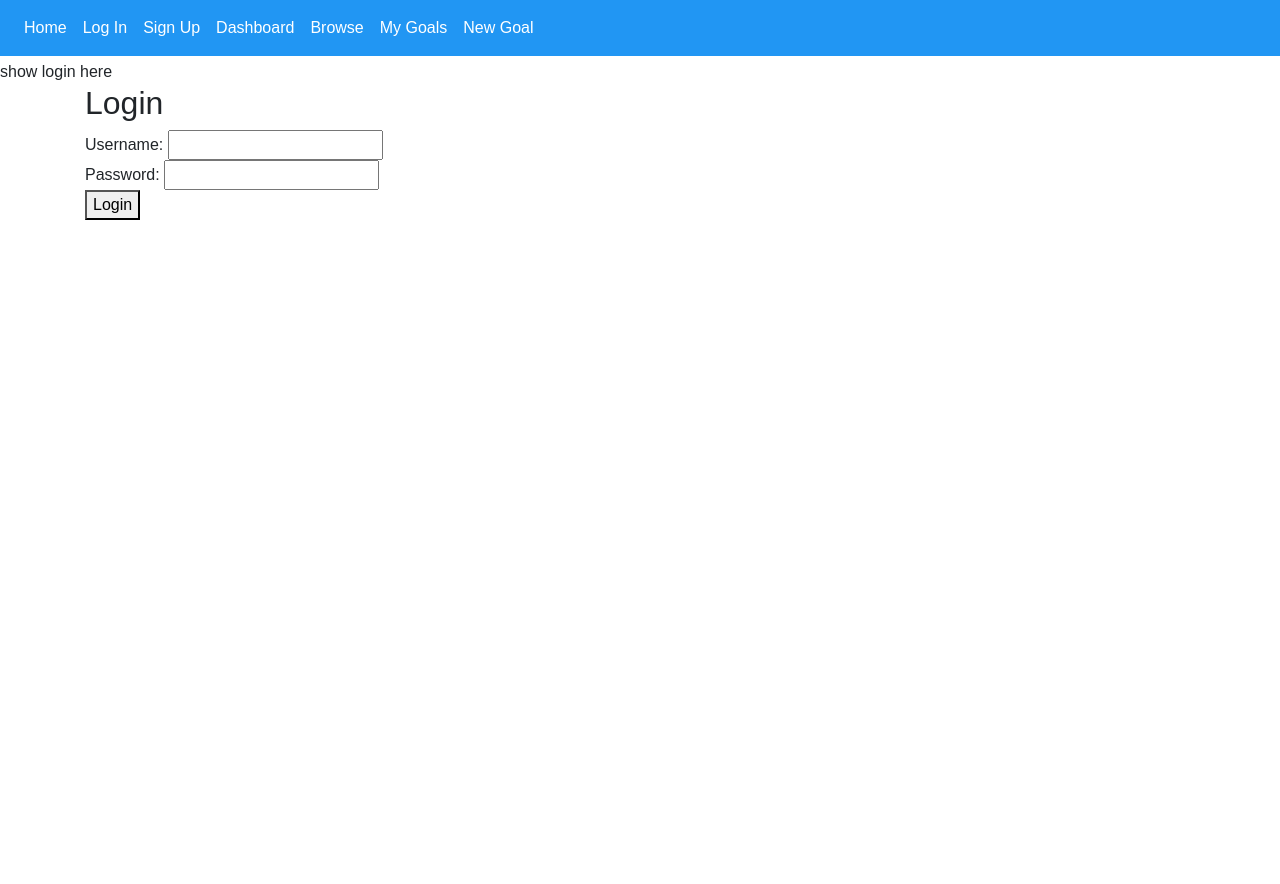
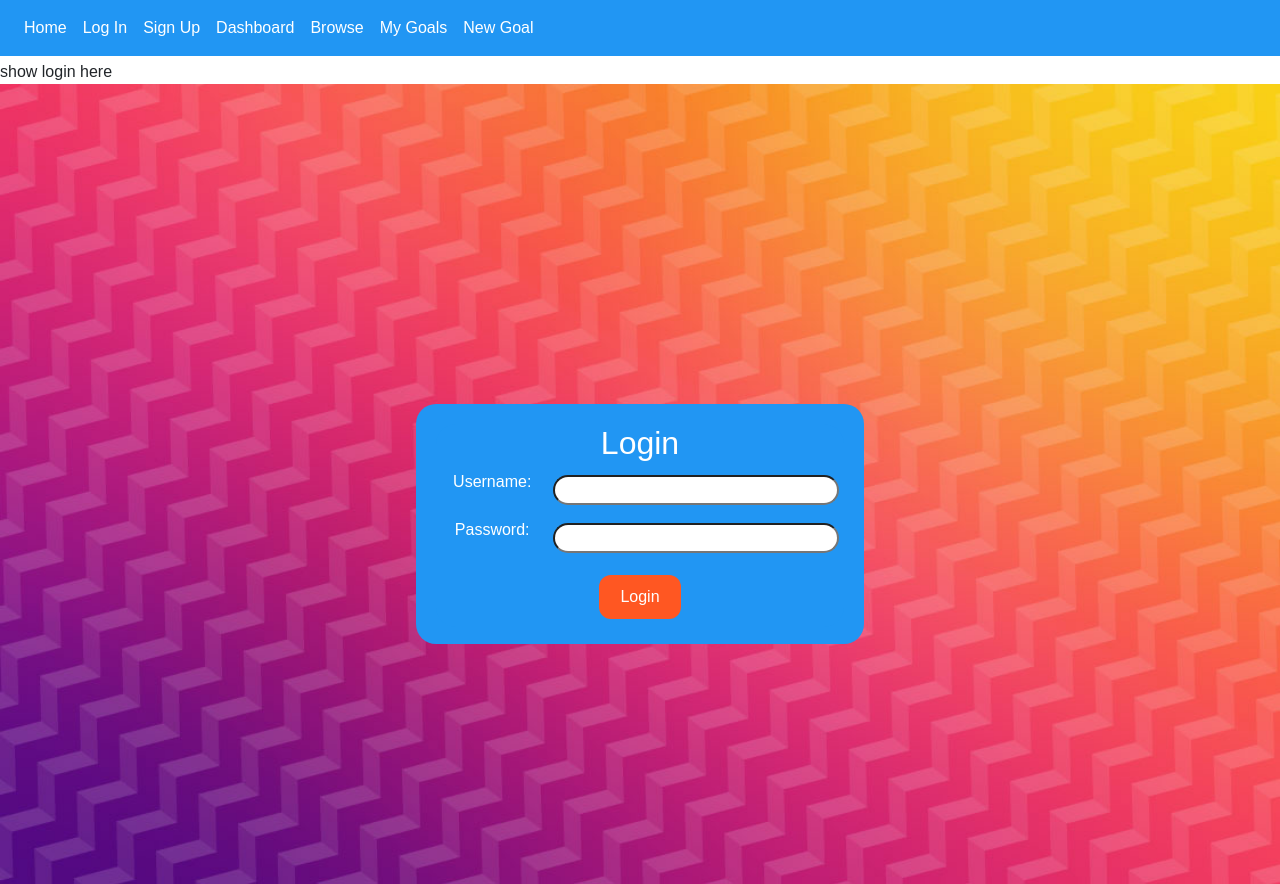
Before and after one commit to ryankegerreis/promise, a React (Create React App) app in the folder client/: page /login in a window 1280 px wide. Built offline with nearby package versions, Linux system fonts and the light colour scheme.

Commit message:
Styles added

```diff
--- a/client/src/components/pages/Home.jsx
+++ b/client/src/components/pages/Home.jsx
@@ -5,19 +5,13 @@ export default class Home extends Component {
     return (
       <Fragment>
         <div className="home-bg">
-
-          <div className='center' id='button-container'>
-            <h3 className='home-text'>Welcome To Promise.</h3>
+          <div className='home-center' id='button-container'>
+            <h3 className='home-text'>Make A Promise To <span></span></h3>
             <p className='home-text'>Login or Sign Up to make a promise.</p>
             <a href="./login" className='button' id='#button2'>Login</a>
             <a href="./signup" className='button' id='#button1'>Sign Up</a>
-
-
           </div>
-
-
         </div>
-
       </Fragment>
     )
   }
--- a/client/src/components/pages/Login.jsx
+++ b/client/src/components/pages/Login.jsx
@@ -30,17 +30,29 @@ export default class Login extends Component {
 
   render() {
     return (
-      <div className="Login page container">
-        <h2>Login</h2>
+      <div className="page login-bg">
+        <div className='center'>
+          <div className='login-box'>
+            <h2 className='home-text'>Login</h2>
             <form>
-          Username: <input type="text" value={this.state.username} name="username" onChange={this.handleInputChange} /> <br />
-          Password: <input type="password" value={this.state.password} name="password" onChange={this.handleInputChange} /> <br />
-          <button onClick={(e) => this.handleClick(e)}>Login</button>
+              <div className='home-text'>
+                Username: <input type="text" value={this.state.username} name="username" onChange={this.handleInputChange} />
+              </div>
+              <br />
+              <div>
+                <div className='home-text'>
+                  Password: <input type="password" value={this.state.password} name="password" onChange={this.handleInputChange} />
+                </div>
+                <br />
+                <button className='button' id='button3' onClick={(e) => this.handleClick(e)}>Login</button>
+              </div>
             </form>
             {this.state.message && <div className="info info-danger">
               {this.state.message}
             </div>}
           </div>
+        </div>
+      </div >
     );
   }
 }
--- a/client/src/components/pages/NewGoal.jsx
+++ b/client/src/components/pages/NewGoal.jsx
@@ -40,18 +40,34 @@ export default class NewGoal extends Component {
 
   render() {
     return (
-      <div className="AddGoal">
-        <h2>Add a new goal</h2>
-        <form>
-          Name: <input type="text" value={this.state.name} name="name" onChange={this.handleInputChange} /> <br />
-          Partner: <input type="text" value={this.state.partner} name="partner" onChange={this.handleInputChange} /> <br />
-          Due Date: <input type="date" value={this.state.date} name="date" onChange={this.handleInputChange} /> <br />
-          Description: <textarea value={this.state.description} name="description" cols="30" rows="10" onChange={this.handleInputChange} ></textarea> <br />
-          <button onClick={(e) => this.handleClick(e)}>Add A Goal</button>
-        </form>
-        {this.state.message && <div className="info">
-          {this.state.message}
-        </div>}
+      <div className="page">
+        <div className='new-center home-text'>
+          <h2>Make A New Promise</h2>
+          <form>
+            <div>
+              Name: <input type="text" value={this.state.name} name="name" onChange={this.handleInputChange} />
+            </div>
+            <br />
+            <div>
+              Partner: <input type="text" value={this.state.partner} name="partner" onChange={this.handleInputChange} />
+            </div>
+            <br />
+            <div>
+              Due Date: <input type="date" value={this.state.date} name="date" onChange={this.handleInputChange} />
+            </div>
+            <br />
+            <div>
+              Description: <textarea value={this.state.description} name="description" cols="30" rows="10" onChange={this.handleInputChange} ></textarea>
+            </div>
+            <br />
+            <div>
+              <button className='button' id='button5' onClick={(e) => this.handleClick(e)}>Add A Goal</button>
+            </div>
+          </form>
+          {this.state.message && <div className="info">
+            {this.state.message}
+          </div>}
+        </div>
       </div>
     );
   }
--- a/client/src/components/pages/Signup.jsx
+++ b/client/src/components/pages/Signup.jsx
@@ -36,17 +36,28 @@ export default class Signup extends Component {
 
   render() {
     return (
-      <div className="Signup">
-        <h2>Signup</h2>
-        <form>
-          Username: <input type="text" value={this.state.username} name="username" onChange={this.handleInputChange} /> <br />
-          Name: <input type="text" value={this.state.name} name="name" onChange={this.handleInputChange} /> <br />
-          Password: <input type="password" value={this.state.password} name="password" onChange={this.handleInputChange} /> <br />
-          <button onClick={(e) => this.handleClick(e)}>Signup</button>
-        </form>
-        {this.state.message && <div className="info info-danger">
-          {this.state.message}
-        </div>}
+      <div className="Signup page">
+        <div className='signup-box home-text'>
+          <h2 className='align-stuff'>Signup</h2>
+          <form>
+            <div className>
+              Username: <input type="text" value={this.state.username} name="username" onChange={this.handleInputChange} />
+            </div>
+            <br />
+            <div>
+              Name: <input type="text" value={this.state.name} name="name" onChange={this.handleInputChange} />
+            </div>
+            <br />
+            <div>
+              Password: <input type="password" value={this.state.password} name="password" onChange={this.handleInputChange} />
+            </div>
+            <br />
+            <button className='button align-stuff' id='button4' onClick={(e) => this.handleClick(e)}>Signup</button>
+          </form>
+          {this.state.message && <div className="info info-danger">
+            {this.state.message}
+          </div>}
+        </div>
       </div>
     );
   }
--- a/client/src/components/pages/mygoals.jsx
+++ b/client/src/components/pages/mygoals.jsx
@@ -25,12 +25,24 @@ export default class MyGoals extends Component {
   render() {
     return (
       <Fragment>
-        <div>
+        <div className='page'>
           {/* Style with bootstrap cards */}
           <h2>My Goals</h2>
-          {this.state.goals.map((aGoal, i) => <li key={aGoal._id}>{aGoal.name} {aGoal.partner} {aGoal.date} {aGoal.description}<button onClick={() => this.deleteGoal(aGoal._id, i)} className="btn btn-primary" >Delete</button></li>)}
-        </div>
-      </Fragment>
+          <div className='card-deck'>
+            <div className='card'>
+              <div className='card-body'>
+                {this.state.goals.map((aGoal, i) => <div key={aGoal._id}>
+                  <div className='card-title'>{aGoal.name}</div>
+                  <div className='card-subtitle'>{aGoal.partner}</div>
+                  <div className='card-text'>{aGoal.description}</div>
+                  <div className='card-text'>{aGoal.date}</div>
+                  <button onClick={() => this.deleteGoal(aGoal._id, i)} className="btn btn-primary" >Delete</button>
+                </div>)}
+              </div>
+            </div>
+          </div>
+        </div >
+      </Fragment >
     );
   }
   componentDidMount() {
--- a/client/src/index.scss
+++ b/client/src/index.scss
@@ -41,13 +41,12 @@ body {
 .center {
   top:40%;
   margin: auto;
-  width: 30%;
-  height:20%;
+  width: 35%;
+  height:30%;
   padding: 20px;
   position: relative;
   background-color: #2196F3;
   border-radius: 20px;
-
 }
 
 .button{
@@ -58,7 +57,7 @@ body {
   text-align:center;
   border-radius:12px;
   transition-duration: 0.4s;
-  margin: 10px 20px;
+  margin:20px;
   }
 
   .button:hover {
@@ -69,14 +68,10 @@ body {
   .page{
     width:100vw;
     height:100vh;
+    flex-flow: row wrap;
     }
 // --------------------
-// Flex styles
 
-
-.container{
-  flex-flow: row wrap;
-}
 
 // --------------------
 // Style for Home component
@@ -84,6 +79,17 @@ body {
   p {
     font-size: 1.2em;
   }
+}
+
+.home-center {
+  top:40%;
+  margin: auto;
+  width: 35%;
+  height:20%;
+  padding: 20px;
+  position: relative;
+  background-color: #2196F3;
+  border-radius: 20px;
 }
 
 .home-bg {
@@ -94,15 +100,14 @@ body {
   background-color:#BBDEFB;
 }
 
+
 #button1,#button2 {
   display: inline-block;
   padding-left:50px;
   position: relative;
 }
 
-// #button1 {
-//   width: 500px;
-// }
+
 
 #button-container{
   text-align:center;
@@ -125,8 +130,121 @@ color:white;
 }
 
 .nav-text:hover {
-  background-color: white; /* Green */
-  color: black;
+  // background-color: white; /* Green */
+  color: #FF5722;
+}
+
+//Style for Login Page
+.login-box{
+  background-color: #2196F3;
+  border-radius: 20px;
+text-align: center;
+}
+
+input[type=text] {
+  background-color: white;
+   border-radius: 20px;
+  background-position: 10px 10px;
+  background-repeat: no-repeat;
+  padding-left: 40px;
+  margin:5px;
+  width:70%;
+  float:right;
+}
+
+input[type=password] {
+  background-color: white;
+   border-radius: 20px;
+  background-position: 10px 10px;
+  background-repeat: no-repeat;
+  padding-left: 40px;
+  margin:5px;
+  width:70%;
+  float:right;
+}
+
+input[type=date] {
+  background-color: white;
+   border-radius: 20px;
+  background-position: 10px 10px;
+  background-repeat: no-repeat;
+  padding-left: 40px;
+  margin:5px;
+  width:70%;
+  float:right;
+}
+
+#button3 {
+width:20%;
+margin:2%
+}
+
+.login-bg{
+  background-image: url("./images/pattern.jpg");
+  background-size: cover;
+  background-repeat: no-repeat;
+  height:100vh;
+  background-color:#BBDEFB;
+}
+
+//Style for Sign Up Page
+
+.signup-box{
+  top:40%;
+  margin: auto;
+  width: 35%;
+  height:35%;
+  padding: 20px;
+  position: relative;
+  background-color: #2196F3;
+  border-radius: 20px;
+}
+
+#button4{
+  width:20%;
+  margin:2%;
+  position: relative;
+  margin-left:40%;
+}
+
+.align-stuff{
+  text-align:center;
+}
+
+
+//Style for My Promises
+.card-bg{
+  background-color:#00B3B3;
+}
+
+//Style for New Promise Page
+.new-center{
+  top:20%;
+  margin: auto;
+  width: 55%;
+  height:67%;
+  padding: 20px;
+  position: relative;
+  background-color: #2196F3;
+  border-radius: 20px;
+}
+
+textarea {
+  background-color: white;
+   border-radius: 20px;
+  background-position: 10px 10px;
+  background-repeat: no-repeat;
+  padding-left: 40px;
+  margin:5px;
+  width:70%;
+  float:right;
+}
+
+#button5{
+  width:20%;
+  margin:2%;
+  position: relative;
+  margin-left:40%;
 }
 
 // --------------------
@@ -137,3 +255,62 @@ color:white;
     color: $primary;
   }
 }
+
+//Animations
+span:before{
+content:'Yourself';
+animation:animate infinite 20s;
+width:100%;
+}
+
+@keyframes animate{
+0%{
+  opacity: 0;
+}
+
+10%{
+opacity: 1;
+content:'Your Family'
+}
+
+20%{
+  opacity: 0;
+}
+
+30%{
+  opacity: 1;
+content: 'Your Friends'
+}
+
+40%{
+  opacity: 0;
+}
+
+
+50%{
+  opacity: 1;
+  content: 'Your Partner'
+}
+
+60%{
+  opacity: 0;
+}
+
+70%{
+  opacity: 1;
+  content: 'Your Self'
+}
+
+80%{
+  opacity: 0;
+}
+
+90%{
+  opacity: 1;
+  content: 'Your Future'
+}
+
+100%{
+  opacity: 0;
+}
+}
```
Lines whose indentation alone changed are shown as unchanged.
